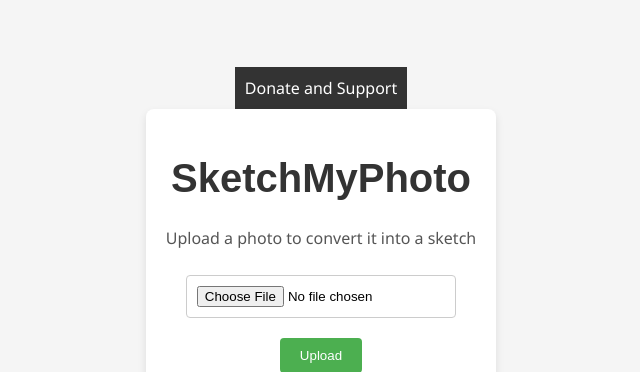
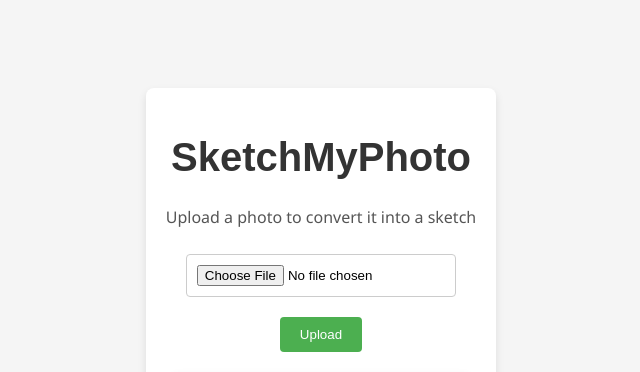
Before and after one commit to aaqidmasoodi/sketchmyphoto, a Django app: page / in a window 1280 px wide. Shown: the top 372 px of the page, without its empty margins (319-959 px from the left). Run offline with Django 4.2, Linux system fonts and the light colour scheme; some web fonts are replaced.

Commit message:
removed donate and support page

```diff
--- a/templates/index.html
+++ b/templates/index.html
@@ -160,13 +160,7 @@
     </style>
 </head>
 <body>
-     <!-- New top strip for Donate and Support -->
-     <div id="top-strip">
-        <a id="donate-link" href="{% url 'support' %}">
-            Donate and Support
-        </a>
-        <!-- Add more links or content as needed -->
-    </div>
+
     <div id="upload-container">
         <h1>SketchMyPhoto</h1>
         <p>Upload a photo to convert it into a sketch</p>
```
Also changed, not shown: 1 other file.
